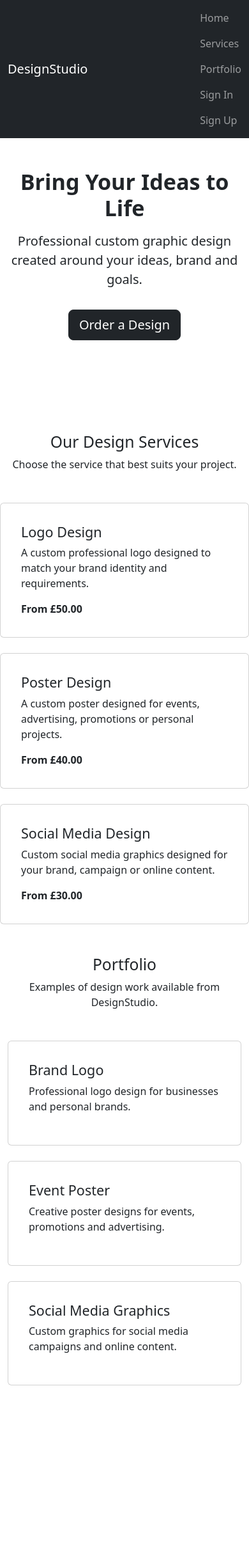
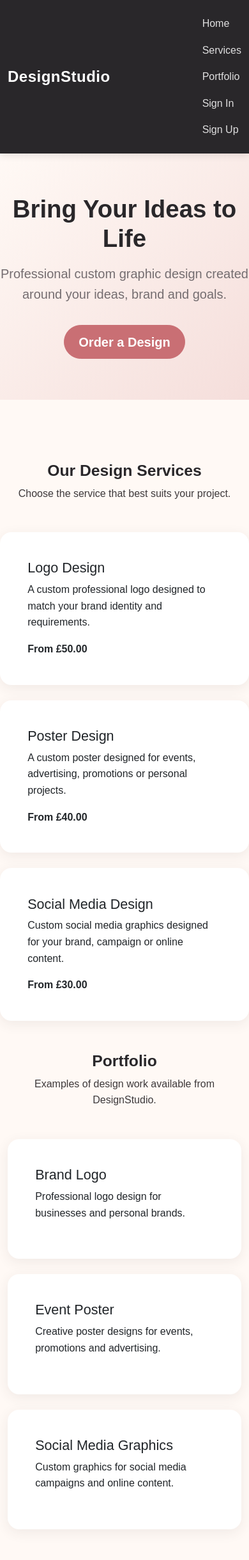
Before and after one commit to Krisztina-sketch/designstudio, a Django app: page / in a window 390 px wide. Shown: the whole page at 64% size. Before the commit the page ends 2166 px from the top, so only its background shows below. Run offline with Django 3.2, Linux system fonts and the light colour scheme; data comes from the database, SQL or seed files in the repository.

Commit message:
Add custom responsive styling

```diff
--- a/designstudio_project/settings.py
+++ b/designstudio_project/settings.py
@@ -130,6 +130,9 @@
 
 STATIC_URL = '/static/'
 STATIC_ROOT = BASE_DIR / 'staticfiles'
+STATICFILES_DIRS = [
+    BASE_DIR / 'static',
+]
 
 # Default primary key field type
 # https://docs.djangoproject.com/en/3.2/ref/settings/#default-auto-field
--- a/home/templates/home/index.html
+++ b/home/templates/home/index.html
@@ -1,3 +1,4 @@
+{% load static %}
 <!DOCTYPE html>
 <html lang="en">
 <head>
@@ -7,6 +8,7 @@
 
     <link href="https://cdn.jsdelivr.net/npm/bootstrap@5.3.3/dist/css/bootstrap.min.css"
           rel="stylesheet">
+          <link rel="stylesheet" href="{% static 'css/style.css' %}">
 </head>
 
 <body>
--- a/orders/templates/orders/create_order.html
+++ b/orders/templates/orders/create_order.html
@@ -1,3 +1,4 @@
+{% load static %}
 <!DOCTYPE html>
 <html lang="en">
 <head>
@@ -7,6 +8,7 @@
 
     <link href="https://cdn.jsdelivr.net/npm/bootstrap@5.3.3/dist/css/bootstrap.min.css"
           rel="stylesheet">
+          10 <link rel="stylesheet" href="{% static 'css/style.css' %}">
 </head>
 
 <body>
--- /dev/null
+++ b/static/css/style.css
@@ -0,0 +1,231 @@
+/* -----------------------------------
+   DesignStudio - Custom Styling
+----------------------------------- */
+
+:root {
+    --cream: #fff9f5;
+    --soft-pink: #f5dedb;
+    --rose: #c96f74;
+    --rose-dark: #a95159;
+    --lavender: #eee8f5;
+    --charcoal: #29272a;
+    --text: #3d393b;
+    --muted: #746d70;
+    --white: #ffffff;
+}
+
+body {
+    background-color: var(--cream);
+    color: var(--text);
+    font-family: Arial, Helvetica, sans-serif;
+    line-height: 1.6;
+}
+
+/* Navigation */
+
+.navbar.bg-dark {
+    background-color: var(--charcoal) !important;
+    padding-top: 1rem;
+    padding-bottom: 1rem;
+    box-shadow: 0 2px 12px rgba(0, 0, 0, 0.12);
+}
+
+.navbar-brand {
+    font-size: 1.5rem;
+    font-weight: 700;
+    letter-spacing: 0.5px;
+}
+
+.navbar .nav-link {
+    color: rgba(255, 255, 255, 0.85);
+    margin-left: 0.6rem;
+    transition: color 0.2s ease;
+}
+
+.navbar .nav-link:hover {
+    color: var(--soft-pink);
+}
+
+/* Main hero */
+
+main > section:first-child {
+    background: linear-gradient(
+        135deg,
+        var(--cream) 0%,
+        var(--soft-pink) 100%
+    );
+    padding-top: 6rem !important;
+    padding-bottom: 6rem !important;
+}
+
+main > section:first-child h1 {
+    color: var(--charcoal);
+}
+
+main > section:first-child .lead {
+    color: var(--muted);
+    max-width: 700px;
+    margin-left: auto;
+    margin-right: auto;
+}
+
+/* Headings */
+
+h1,
+h2,
+h3,
+h4,
+h5 {
+    color: var(--charcoal);
+}
+
+h2 {
+    font-weight: 700;
+}
+
+/* Sections */
+
+section {
+    padding-top: 4rem;
+    padding-bottom: 4rem;
+}
+
+/* Bootstrap cards */
+
+.card {
+    border: none;
+    border-radius: 18px;
+    background-color: var(--white);
+    box-shadow: 0 5px 20px rgba(58, 46, 50, 0.08);
+    transition:
+        transform 0.25s ease,
+        box-shadow 0.25s ease;
+    overflow: hidden;
+}
+
+.card:hover {
+    transform: translateY(-5px);
+    box-shadow: 0 10px 28px rgba(58, 46, 50, 0.14);
+}
+
+.card-body {
+    padding: 1.7rem;
+}
+
+.card-title {
+    font-weight: 700;
+}
+
+/* Buttons */
+
+.btn {
+    border-radius: 30px;
+    padding: 0.65rem 1.4rem;
+    font-weight: 600;
+    transition:
+        transform 0.2s ease,
+        box-shadow 0.2s ease;
+}
+
+.btn:hover {
+    transform: translateY(-2px);
+}
+
+.btn-dark,
+.btn-primary,
+.btn-success {
+    background-color: var(--rose) !important;
+    border-color: var(--rose) !important;
+    color: var(--white) !important;
+}
+
+.btn-dark:hover,
+.btn-primary:hover,
+.btn-success:hover {
+    background-color: var(--rose-dark) !important;
+    border-color: var(--rose-dark) !important;
+    box-shadow: 0 4px 12px rgba(169, 81, 89, 0.25);
+}
+
+.btn-outline-dark {
+    border-color: var(--rose);
+    color: var(--rose-dark);
+}
+
+.btn-outline-dark:hover {
+    background-color: var(--rose);
+    border-color: var(--rose);
+    color: var(--white);
+}
+
+/* Forms */
+
+form {
+    background-color: var(--white);
+    border-radius: 18px;
+    padding: 2rem;
+    box-shadow: 0 5px 20px rgba(58, 46, 50, 0.08);
+}
+
+input,
+textarea,
+select {
+    border-radius: 10px !important;
+}
+
+.form-control:focus,
+.form-select:focus {
+    border-color: var(--rose);
+    box-shadow: 0 0 0 0.2rem rgba(201, 111, 116, 0.18);
+}
+
+/* Order information */
+
+.badge {
+    border-radius: 20px;
+    padding: 0.55rem 0.8rem;
+}
+
+/* Links */
+
+a {
+    color: var(--rose-dark);
+}
+
+a:hover {
+    color: var(--rose);
+}
+
+/* Footer */
+
+footer {
+    background-color: var(--charcoal);
+    color: rgba(255, 255, 255, 0.8);
+    padding: 2rem 0;
+}
+
+/* Responsive */
+
+@media (max-width: 768px) {
+    main > section:first-child {
+        padding-top: 4rem !important;
+        padding-bottom: 4rem !important;
+    }
+
+    .display-4 {
+        font-size: 2.4rem;
+    }
+
+    section {
+        padding-top: 3rem;
+        padding-bottom: 3rem;
+    }
+
+    form {
+        padding: 1.3rem;
+    }
+
+    .navbar .nav-link {
+        margin-left: 0;
+    }
+}
```
